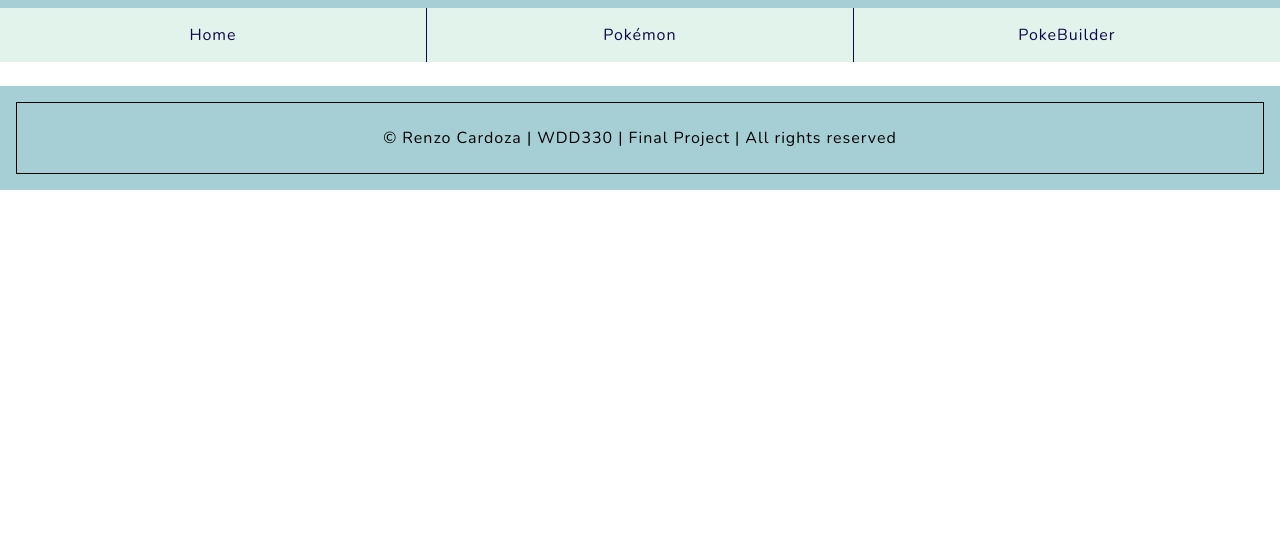
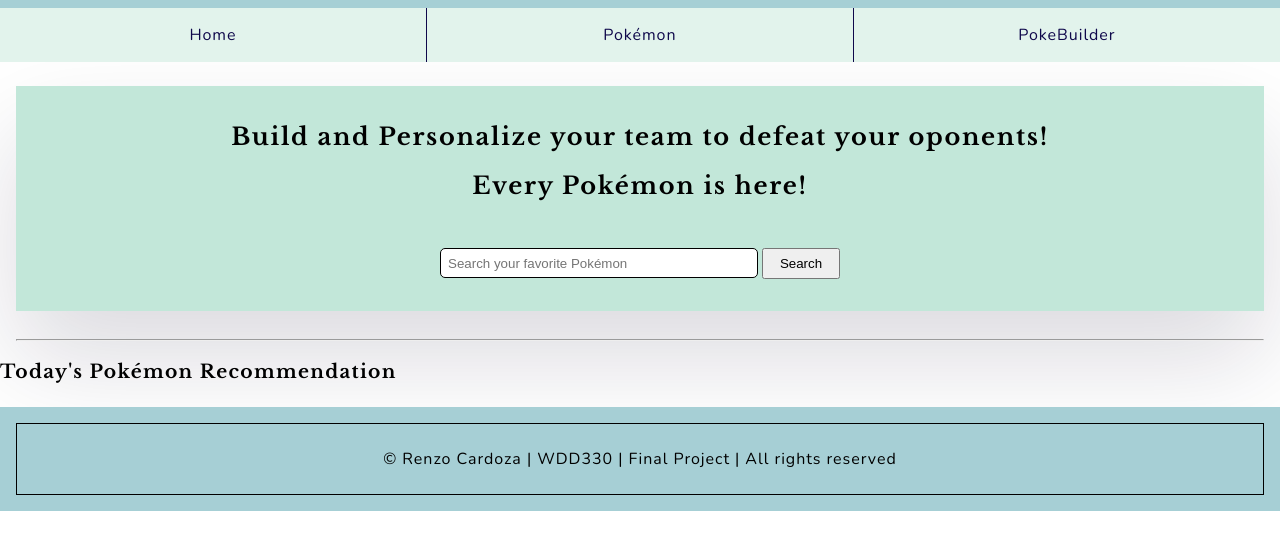
Before and after one commit to RenzoCardoza/PokeBuilder_App, a website built with Vite: page src/index.html in a window 1280 px wide. Shown: the part 107-656 px from the top of the page. Built offline with nearby package versions, Linux system fonts and the light colour scheme.

Commit message:
added hero banner and search bar

```diff
--- a/src/css/style.css
+++ b/src/css/style.css
@@ -71,6 +71,9 @@
   width: 100%;
   color: #0F084B;
 }
+#navBar li:hover{
+  background-color: #C2E7D9;
+}
 .footer-elements{
   margin-top: 1.5em;
   padding: 1em;
@@ -81,3 +84,35 @@
   padding: .5em;
   text-align: center;
 }
+/* main element body */
+.hero-banner{
+  margin-top: 1.5em;
+  margin-left: 1em;
+  margin-right: 1em;
+  padding: 1em;
+  text-align: center;
+  background-color: #C2E7D9;
+  box-shadow: rgba(17, 12, 46, 0.15) 0px 48px 100px 0px;
+}
+/* Search bar */
+.searchBar{
+  margin: 0 auto;
+  padding: 1em;
+  max-width: 40%;
+  margin-top: 2em;
+}
+#pkmnName{
+  width: 70%;
+  padding: .5em;
+  border-radius: 5px;
+  border: 1px solid;
+}
+#searchPkmn{
+  padding: .45em;
+  width: 17%;
+}
+.line-div{
+  margin-left: 1em;
+  margin-right: 1em;
+  margin-top: 1.8em;
+}
--- a/src/index.html
+++ b/src/index.html
@@ -14,9 +14,26 @@
   </head>
   <body>
     <header id="page-header"></header>
+
     <main class="divider">
+      <div class="hero-banner">
+        <h2>Build and Personalize your team to defeat your oponents!</h2>
+        <h2>Every Pokémon is here!</h2>
+        <!-- search bar -->
+        <form action="" class="searchBar">
+          <input type="text" name="pkmnName" id="pkmnName" placeholder="Search your favorite Pokémon">
+          <input type="submit" value="Search" id="searchPkmn">
+        </form>
+      </div>
 
+      <hr class="line-div">
+
+      <section id="poke-recommend">
+        <h3>Today's Pokémon Recommendation</h3>
+
+      </section>
     </main>
+
     <footer id="page-footer"></footer>
   </body>
 </html>
```
